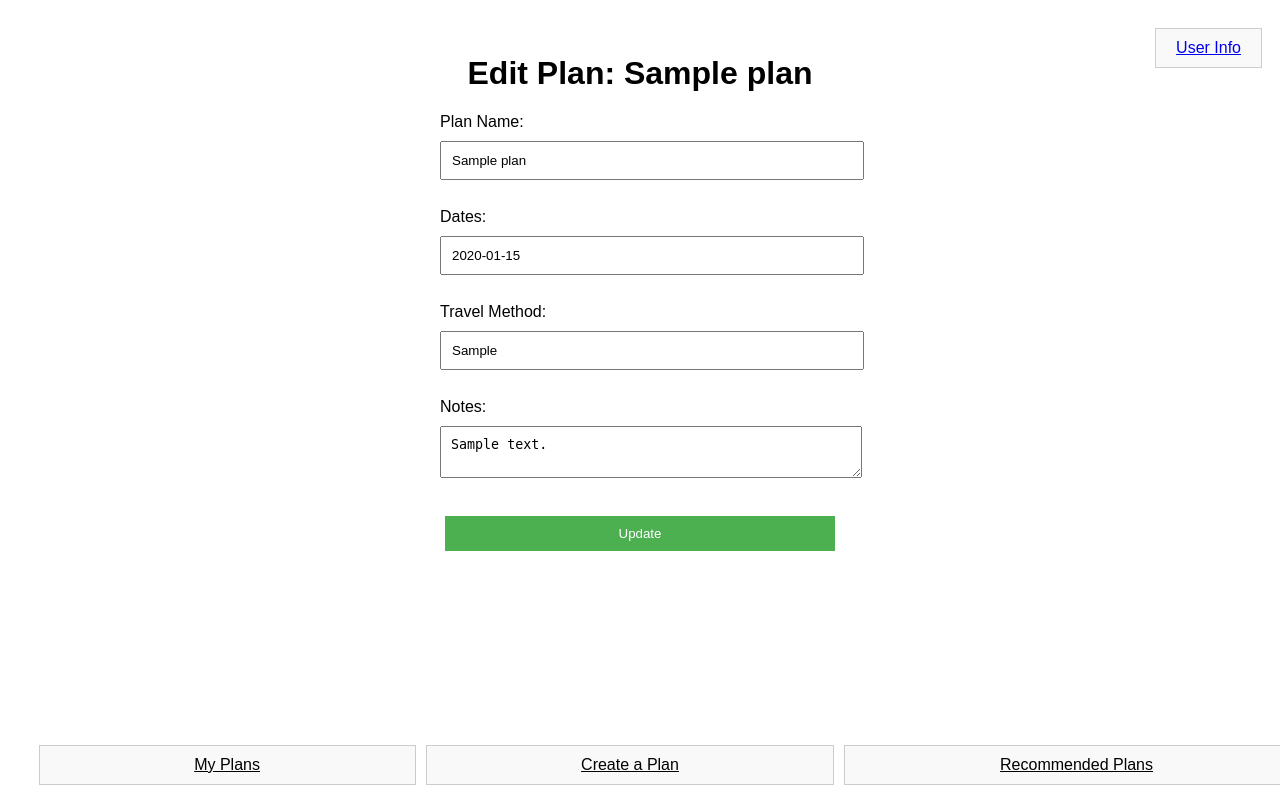
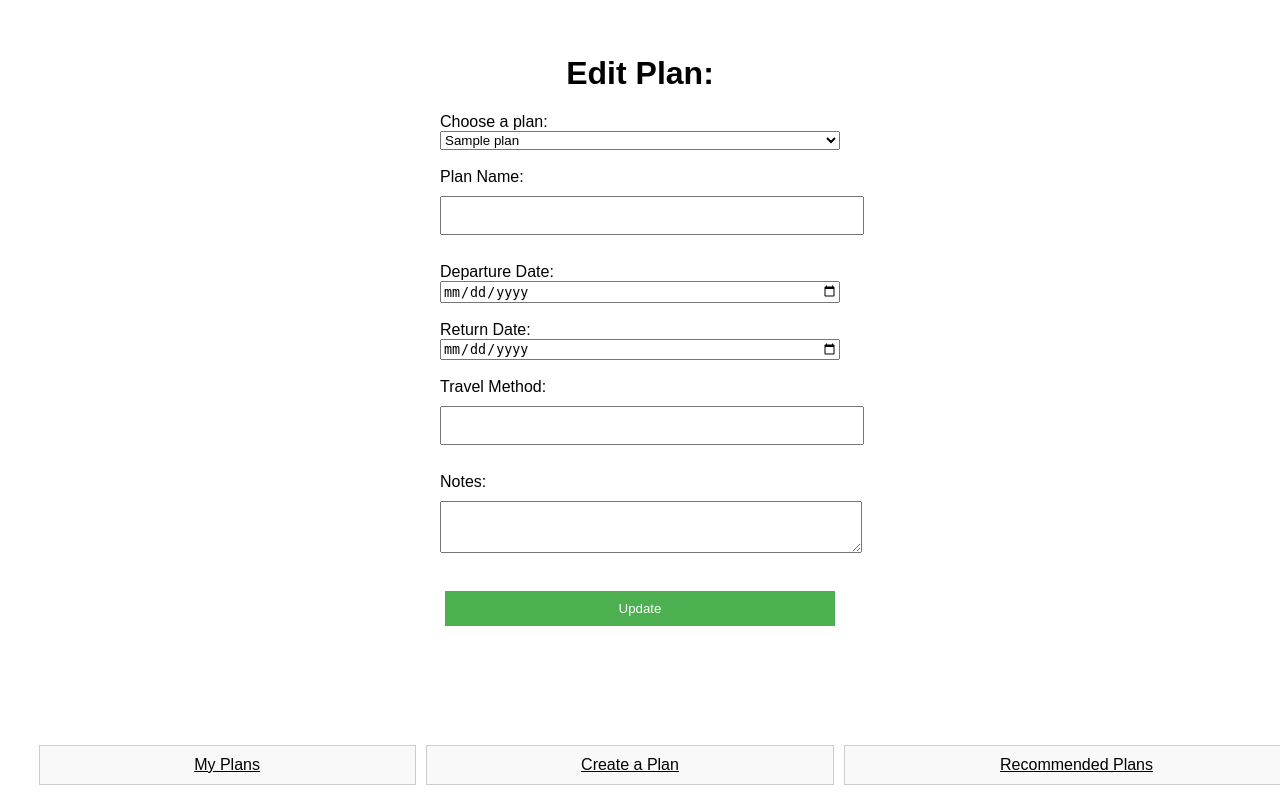
Before and after one commit to XinranTaoAngela/web-app-exercise, a Flask app: template templates/edit_plan.html in a window 1280 px wide. Run offline with Flask 3, Linux system fonts and the light colour scheme; the template is opened without the code that fills it: most values are stand-ins (such as "Sample title", 1, 10 or a date in 2020).

Commit message:
finished everything besides edit

```diff
--- a/app.py
+++ b/app.py
@@ -4,16 +4,50 @@ from collections import Counter
 
 app = Flask(__name__)
 
-# Sample Data
-plans = [
-    {"name": "Rome Trip May 2023", "dates": "10/6 - 10/30", "travel_method": "Flight", "notes": ""},
-    {"name": "NY Family Vacation Aug 2024", "dates": "8/12-8/17", "travel_method": "Plane", "notes": ""},
+# recommendations = [
+#     {"name": "Giza August Trip", "dates": "August 27-29, 2024", "travel_method": "Flight"},
+#     {"name": "Mars 3-Day Trip", "dates": "Future Date", "travel_method": "Spacecraft"},
+# ]
+
+recommendations = [
+    {
+        "plan_name": "Trip to Paris",
+        "dep_date": "2023-05-15",
+        "ret_date": "2023-05-25",
+        "travel_method": "Flight",
+        "notes": "Visiting the Eiffel Tower."
+    },
+    {
+        "plan_name": "Beach Vacation",
+        "dep_date": "2023-07-10",
+        "ret_date": "2023-07-20",
+        "travel_method": "Car",
+        "notes": "Relaxing by the seaside."
+    },
+    {
+        "plan_name": "Ski Trip",
+        "dep_date": "2023-12-20",
+        "ret_date": "2023-12-30",
+        "travel_method": "Bus",
+        "notes": "Enjoying the snowy slopes."
+    },
+    {
+        "plan_name": "Business Conference",
+        "dep_date": "2023-09-05",
+        "ret_date": "2023-09-10",
+        "travel_method": "Train",
+        "notes": "Attending industry meetings."
+    },
+    {
+        "plan_name": "Road Trip",
+        "dep_date": "2023-06-25",
+        "ret_date": "2023-07-05",
+        "travel_method": "RV",
+        "notes": "Exploring national parks."
+    }
 ]
 
-recommendations = [
-    {"name": "Giza August Trip", "dates": "August 27-29, 2024", "travel_method": "Flight"},
-    {"name": "Mars 3-Day Trip", "dates": "Future Date", "travel_method": "Spacecraft"},
-]
+
 
 # Connect to MongoDB
 client = MongoClient()
@@ -34,24 +68,18 @@ for post in collection.find():
 # print('does',all_plans)
 
 
-@app.route('/')
+
+@app.route('/', methods=['GET', 'POST'])
 def home():
     all_plans = []
     for post in collection.find():
         all_plans.append(post) # test
-
-    if request.method == 'POST':
-        collection.find_one({"plan_name": request.form.get("plan_name")})
-
-    return render_template('home.html', plans=all_plans)
-@app.route('/', methods=['GET', 'POST'])
-def home():
     query = None
     if request.method == 'POST':
         query = request.form.get('search_query').lower()
-        filtered_plans = [plan for plan in plans if query in plan['name'].lower()]
+        filtered_plans = [plan for plan in all_plans if query in plan['plan_name'].lower()]
         return render_template('home.html', plans=filtered_plans)
-    return render_template('home.html', plans=plans)
+    return render_template('home.html', plans=all_plans)
 
 @app.route('/create-plan', methods=['GET', 'POST'])
 def create_plan():
@@ -63,20 +91,48 @@ def create_plan():
         "travel_method": request.form.get("travel_method"),
         "notes": request.form.get("notes")})
 
+
+
         return redirect(url_for('home'))
     return render_template('create_plan.html')
 
+
+
 @app.route('/edit-plan', methods=['GET', 'POST'])
 def edit_plan():
-    # plan = plans[plan_id]
-    # if request.method == 'POST':
-    #     # Update plan details
-    #     plan["name"] = request.form.get("plan_name")
-    #     plan["dates"] = request.form.get("dates")
-    #     plan["travel_method"] = request.form.get("travel_method")
-    #     plan["notes"] = request.form.get("notes")
-    #     return redirect(url_for('home'))
-    return render_template('edit_plan.html', plan=plan)
+    all_plans = []
+    for post in collection.find():
+        all_plans.append(post) # test
+
+    if request.method == 'POST':
+        edit_plan = request.form.get("plan_to_edit")
+        dep_date = request.form.get("dep_date")
+        ret_date = request.form.get("ret_date")
+        travel_method = request.form.get("travel_method")
+        notes = request.form.get("notes")
+        update_data = {}
+
+        collection.find_one_and_update({"plan_name": edit_plan}, {"$set": {dep_date: dep_date}})
+
+        # if dep_date:
+        #     update_data["dep_date"] = dep_date
+
+        # if ret_date:
+        #     update_data["ret_date"] = ret_date
+
+        # if travel_method:
+        #     update_data["travel_method"] = travel_method
+
+        # if notes:
+        #     update_data["notes"] = notes
+
+        # if update_data:
+        #     collection.find_one_and_update({"plan_name": edit_plan}, {"$set": update_data})
+        # if request.form.get("dep_date") != "":
+        #     collection.find_one_and_update({"plan_name": edit_plan}, {"$set": {"dep_date": request.form.get("dep_date")}})
+        # collection.find_one_and_update({"plan_name": edit_plan})
+        return redirect(url_for('home'))
+    return render_template('edit_plan.html', plans=all_plans)
 
 @app.route('/create-plan-days', methods=['GET', 'POST'])
 def create_plan_days():
@@ -95,19 +151,22 @@ def recommendations_page():
 @app.route('/user-info')
 def user_info():
     # Implementation for displaying user info
+    travel_methods = [plan['travel_method'] for plan in all_plans]
+    most_common = Counter(travel_methods).most_common(1)[0][0] if travel_methods else "N/A"
+
     if request.method == 'POST':
         collection.find_one_and_delete({"plan_name": request.form.get("plan_name")})
-    return render_template('user_info.html')
-    travel_methods = [plan['travel_method'] for plan in plans]
-    most_common = Counter(travel_methods).most_common(1)[0][0] if travel_methods else "N/A"
-    return render_template('user_info.html', most_frequent_travel=most_common, plans=plans)
+    return render_template('user_info.html', most_frequent_travel=most_common, plans=all_plans)
+
 
 @app.route('/delete-plan', methods=['POST'])
 def delete_plan():
-    plan_name = request.form.get('plan_to_delete')
-    global plans
-    plans = [plan for plan in plans if plan['name'] != plan_name]
-    return redirect(url_for('user_info'))
+    if request.method == 'POST':
+        plan_name = request.form.get('plan_to_delete')
+        print('temp',plan_name)
+        collection.find_one_and_delete({"plan_name": plan_name})
+
+        return redirect(url_for('home'))
 
 if __name__ == "__main__":
     app.run(debug=True)
--- a/templates/edit_plan.html
+++ b/templates/edit_plan.html
@@ -6,17 +6,34 @@
     <link rel="stylesheet" href="/static/style.css">
 </head>
 <body>
-    <h1>Edit Plan: {{ plan.plan_name }}</h1>
+    <h1>Edit Plan: </h1>
 
-    <a href="{{ url_for('user_info') }}" class="user-info-button">User Info</a>
+
+    <!-- <form action="{{ url_for('edit_plan') }}" method="post">
+        <select name="plan_to_delete">
+            {% for plan in plans %}
+                <option value="{{ plan.plan_id }}">{{ plan.plan_name }}</option>
+            {% endfor %}
+        </select>
+        <input type="submit" value="Edit this Plan">
+    </form> -->
 
     <form action="{{ url_for('edit_plan', plan_id=plan_id) }}" method="post">
-        Plan Name: <input type="text" name="plan_name" value="{{ plan.name }}" required><br>
-        Dates: <input type="text" name="dates" value="{{ plan.dates }}" required><br>
-        Travel Method: <input type="text" name="travel_method" value="{{ plan.travel_method }}" required><br>
-        Notes: <textarea name="notes">{{ plan.notes }}</textarea><br>
+        <label for="plans">Choose a plan:</label>
+        <select name="plan_to_edit">
+            {% for plan in plans %}
+                <option value="{{ plan.plan_name }}">{{ plan.plan_name }}</option>
+            {% endfor %}
+        </select> <br>
+        Plan Name: <input type="text" name="plan_name" ><br>
+
+        Departure Date: <input type="date" name="dep_date" ><br>
+        Return Date: <input type="date" name="ret_date" ><br>
+        Travel Method: <input type="text" name="travel_method" ><br>
+        Notes: <textarea name="notes"></textarea><br>
         <input type="submit" value="Update">
     </form>
+
 
     <div class="bottom-buttons">
         <a class="button" href="{{ url_for('home') }}">My Plans</a>
--- a/templates/recommendations.html
+++ b/templates/recommendations.html
@@ -10,9 +10,9 @@
 
     <a href="{{ url_for('user_info') }}" class="user-info-button">User Info</a>
 
-    <ul>
+    <ul style="text-align: center;">
         {% for rec in recommendations %}
-            <li>{{ rec.name }} ({{ rec.dates }}, {{ rec.travel_method }})</li>
+            <li>{{ rec.plan_name }} ({{ rec.dep_date }} {{ rec.arr_date }} {{ rec.travel_method }} {{ rec.notes }})</li>
         {% endfor %}
     </ul>
 
```
Also changed, not shown: templates/home.html (+9 -5 lines), templates/user_info.html (+8 -5 lines).
